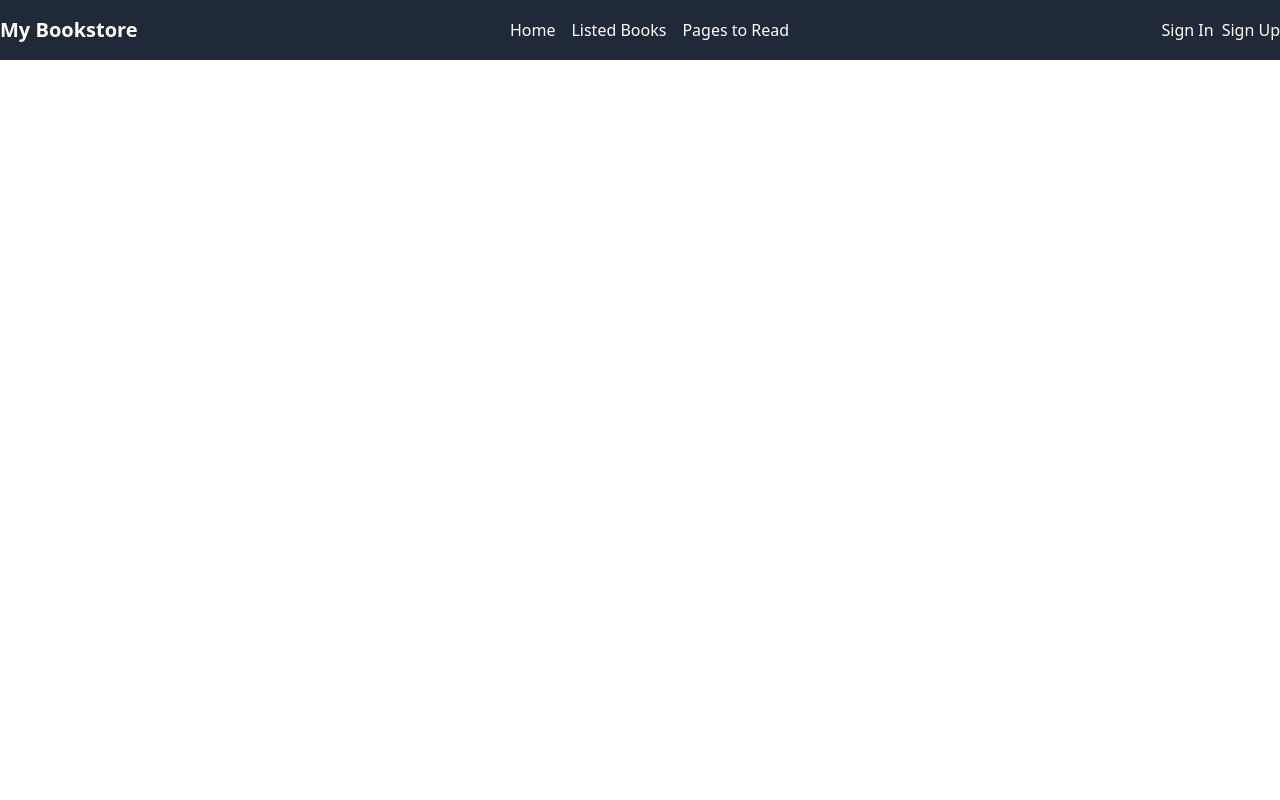
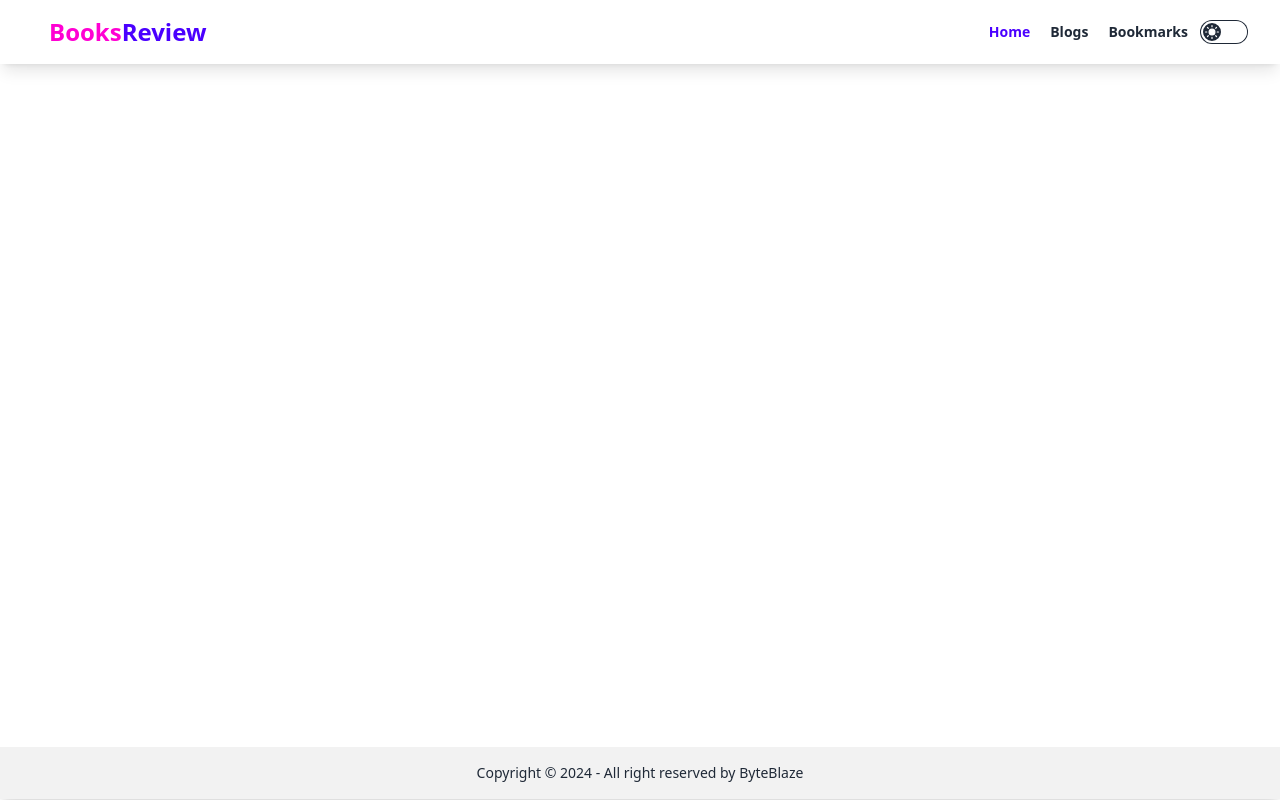
Before and after one commit to 0Karma0/Book-Store-Website, a React (Vite) app: page / in a window 1280 px wide. Built offline with nearby package versions, Linux system fonts and the light colour scheme.

Commit message:
navbar and footer added

```diff
--- a/src/components/banner.jsx
+++ /dev/null
@@ -1,19 +0,0 @@
-// Banner.js
-import React from 'react';
-import { Link } from 'react-router-dom';
-
-const Banner = () => {
-  return (
-    <section className="py-8 flex items-center justify-between">
-      <div className="max-w-2xl">
-        <h1 className="text-4xl font-bold mb-4">Welcome to My Bookstore</h1>
-        <Link to="/listed-books" className="bg-blue-500 text-white py-2 px-4 rounded hover:bg-blue-600">View The List</Link>
-      </div>
-      <div>
-        <img src="/banner-image.jpg" alt="Bookstore Banner" className="w-64 h-auto" />
-      </div>
-    </section>
-  );
-}
-
-export default Banner;
--- /dev/null
+++ b/src/components/footer.jsx
@@ -0,0 +1,11 @@
+const Footer = () => {
+  return (
+    <footer className='footer footer-center p-4 bg-base-200 shadow-lg text-base-content'>
+      <aside>
+        <p>Copyright © 2024 - All right reserved by ByteBlaze</p>
+      </aside>
+    </footer>
+  )
+}
+
+export default Footer
--- a/src/components/navbar.jsx
+++ b/src/components/navbar.jsx
@@ -1,24 +1,105 @@
-// Navbar.js
-import React from 'react';
-import { NavLink } from 'react-router-dom';
+import { useEffect, useState } from 'react'
+import { Link, NavLink } from 'react-router-dom'
 
-const Navbar = () => {
+const Nav = () => {
+  const [theme, setTheme] = useState('light')
+
+  // update state on toggle
+  const handleToggle = e => {
+    if (e.target.checked) {
+      setTheme('synthwave')
+    } else {
+      setTheme('light')
+    }
+  }
+
+  // set theme state in localStorage on mount & also update localStorage on state change
+  useEffect(() => {
+    localStorage.setItem('theme', theme)
+    const localTheme = localStorage.getItem('theme')
+
+    // add custom data-theme attribute
+    document.querySelector('html').setAttribute('data-theme', localTheme)
+  }, [theme])
+
   return (
-    <nav className="bg-gray-800 text-white py-4">
-      <div className="container mx-auto flex justify-between items-center">
-        <NavLink to="/" className="text-xl font-bold">My Bookstore</NavLink>
-        <ul className="flex space-x-4">
-          <li><NavLink to="/" activeClassName="text-yellow-400">Home</NavLink></li>
-          <li><NavLink to="/listed-books" activeClassName="text-yellow-400">Listed Books</NavLink></li>
-          <li><NavLink to="/pages-to-read" activeClassName="text-yellow-400">Pages to Read</NavLink></li>
+    <div className='navbar bg-base-100 shadow-lg px-4 sm:px-8 fixed z-10'>
+      <div className='flex-1'>
+        <Link
+          to='/'
+          className='btn btn-ghost gap-0 text-secondary normal-case text-2xl'
+        >
+          Books<span className='text-primary'>Review</span>
+        </Link>
+      </div>
+      <div className='flex-none gap-2'>
+        <ul className='menu hidden sm:flex menu-horizontal px-1 gap-5'>
+          <NavLink
+            className={({ isActive }) =>
+              isActive ? 'text-primary font-bold' : 'font-bold'
+            }
+            to='/'
+          >
+            Home
+          </NavLink>
+
+          <NavLink
+            className={({ isActive }) =>
+              isActive ? 'text-primary font-bold' : 'font-bold'
+            }
+            to='/blogs'
+          >
+            Blogs
+          </NavLink>
+          <NavLink
+            className={({ isActive }) =>
+              isActive ? 'text-primary font-bold' : 'font-bold'
+            }
+            to='/bookmarks'
+          >
+            Bookmarks
+          </NavLink>
         </ul>
-        <div>
-          <button className="mr-2">Sign In</button>
-          <button>Sign Up</button>
-        </div>
+
+        <label className='cursor-pointer grid place-items-center'>
+          <input
+            type='checkbox'
+            onChange={handleToggle}
+            className='toggle theme-controller bg-base-content row-start-1 col-start-1 col-span-2'
+          />
+          <svg
+            className='col-start-1 row-start-1 stroke-base-100 fill-base-100'
+            xmlns='http://www.w3.org/2000/svg'
+            width='14'
+            height='14'
+            viewBox='0 0 24 24'
+            fill='none'
+            stroke='currentColor'
+            strokeWidth='2'
+            strokeLinecap='round'
+            strokeLinejoin='round'
+          >
+            <circle cx='12' cy='12' r='5' />
+            <path d='M12 1v2M12 21v2M4.2 4.2l1.4 1.4M18.4 18.4l1.4 1.4M1 12h2M21 12h2M4.2 19.8l1.4-1.4M18.4 5.6l1.4-1.4' />
+          </svg>
+          <svg
+            className='col-start-2 row-start-1 stroke-base-100 fill-base-100'
+            xmlns='http://www.w3.org/2000/svg'
+            width='14'
+            height='14'
+            viewBox='0 0 24 24'
+            fill='none'
+            stroke='currentColor'
+            strokeWidth='2'
+            strokeLinecap='round'
+            strokeLinejoin='round'
+          >
+            <path d='M21 12.79A9 9 0 1 1 11.21 3 7 7 0 0 0 21 12.79z'></path>
+          </svg>
+        </label>
       </div>
-    </nav>
-  );
+    </div>
+  )
 }
 
-export default Navbar;
+export default Nav
--- /dev/null
+++ b/src/layout/mainLayout.jsx
@@ -0,0 +1,19 @@
+import { Outlet } from 'react-router-dom'
+import Nav from '../components/navbar'
+import Footer from '../components/footer'
+
+const MainLayout = () => {
+  return (
+    <>
+      <div className='h-16'>
+        <Nav />
+      </div>
+      <div className='min-h-[calc(100vh-117px)]'>
+        <Outlet />
+      </div>
+      <Footer />
+    </>
+  )
+}
+
+export default MainLayout
--- a/src/main.jsx
+++ b/src/main.jsx
@@ -1,24 +1,11 @@
 import React from 'react'
 import ReactDOM from 'react-dom/client'
-import {
-  createBrowserRouter,
-  RouterProvider,
-} from "react-router-dom";
 import './index.css'
-import Navbar from './components/navbar';
-import Banner from './components/banner';
-
-const router = createBrowserRouter([
-  {
-    path: "/",
-    element: <div>
-      <Navbar></Navbar>
-    </div>,
-  }
-]);
+import { RouterProvider } from 'react-router-dom'
+import { router } from './routes/Routes'
 
 ReactDOM.createRoot(document.getElementById('root')).render(
   <React.StrictMode>
     <RouterProvider router={router} />
-  </React.StrictMode>,
+  </React.StrictMode>
 )
--- /dev/null
+++ b/src/routes/Routes.jsx
@@ -0,0 +1,9 @@
+import { createBrowserRouter } from 'react-router-dom'
+import MainLayout from '../layout/mainLayout'
+
+export const router = createBrowserRouter([
+  {
+    path: '/',
+    element: <MainLayout />,
+  },
+])
--- /dev/null
+++ b/src/utils/index.js
@@ -0,0 +1,27 @@
+import toast from 'react-hot-toast'
+
+export const getBlogs = () => {
+  let blogs = []
+  const storedBlogs = localStorage.getItem('blogs')
+  if (storedBlogs) {
+    blogs = JSON.parse(storedBlogs)
+  }
+  return blogs
+}
+export const saveBlog = blog => {
+  let blogs = getBlogs()
+  const isExist = blogs.find(b => b.id === blog.id)
+  if (isExist) {
+    return toast.error('Already Bookmarked!')
+  }
+  blogs.push(blog)
+  localStorage.setItem('blogs', JSON.stringify(blogs))
+  toast.success('Blog Bookmarked Successfully!')
+}
+
+export const deleteBlog = id => {
+  let blogs = getBlogs()
+  const remaining = blogs.filter(b => b.id !== id)
+  localStorage.setItem('blogs', JSON.stringify(remaining))
+  toast.success('Blog Removed from Bookmark!')
+}
```
